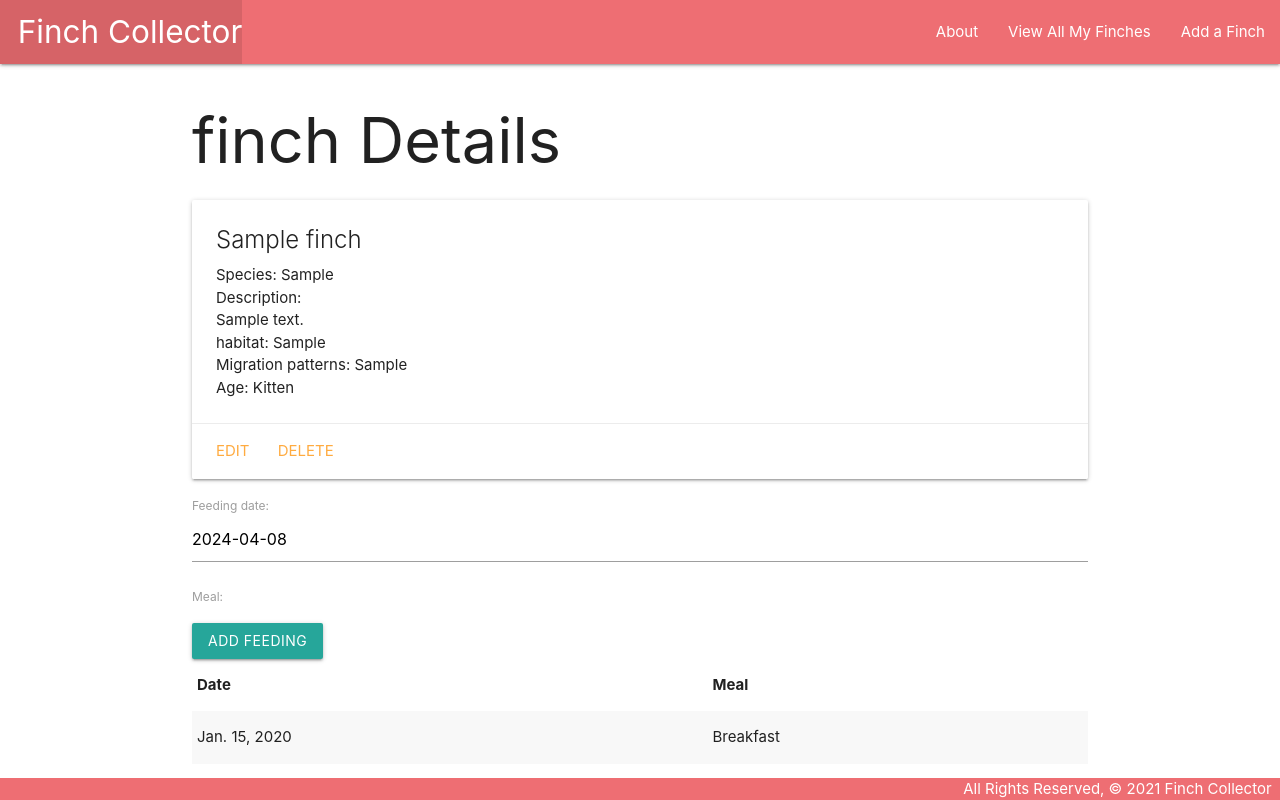
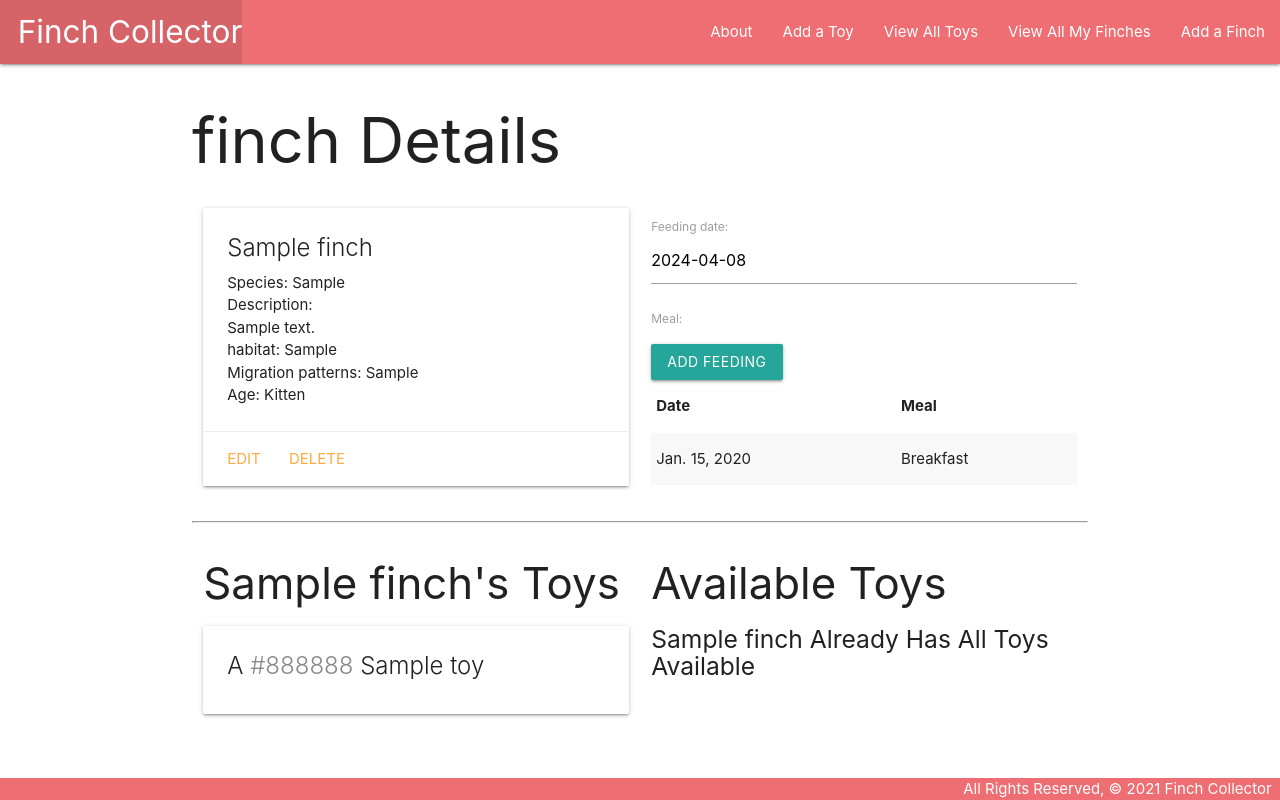
Before and after one commit to Lilysaria/finch-collector, a Django app: page /finches/1/ in a window 1280 px wide. Run offline with Django 5.2, Linux system fonts and the light colour scheme; tables that the repository leaves empty hold one stand-in row (values such as "Sample post").

Commit message:
Implement many-to-many relationship between Finch and Toy model
- add CRUD operations on Finch model to manage associations with toy model
- update finch detail view to display associated and unassociated toys
- add routes
- implement view logic

```diff
--- a/main_app/admin.py
+++ b/main_app/admin.py
@@ -1,7 +1,8 @@
 from django.contrib import admin
 # import your models here
-from .models import Finch, Feeding
+from .models import Finch, Feeding, Toy
 
 # Register your models here
 admin.site.register(Finch)
 admin.site.register(Feeding)
+admin.site.register(Toy)
--- a/main_app/models.py
+++ b/main_app/models.py
@@ -1,11 +1,28 @@
 from django.db import models
 from django.urls import reverse
+
+
+
+# you can access the cat with cat_set when you have toy
+class Toy(models.Model):
+    name = models.CharField(max_length=50)
+    color = models.CharField(max_length=20)
+
+    def __str__(self):
+        return self.name
+
+    def get_absolute_url(self):
+        return reverse('toys_detail', kwargs={'pk': self.id})
+
+
 class Finch(models.Model):
     name = models.CharField(max_length=100)
     species = models.CharField(max_length=100)
     description = models.TextField(max_length=250)
     migration_patterns = models.TextField()
     habitat = models.CharField(max_length=100)
+       # add a Many to Many field
+    toys = models.ManyToManyField(Toy)
 
     def __str__(self):
         return self.name
--- a/main_app/templates/base.html
+++ b/main_app/templates/base.html
@@ -19,6 +19,8 @@
         </ul>
         <ul class="right">
           <li><a href="/about">About</a></li>
+          <li><a href="{% url 'toys_create' %}">Add a Toy</a></li>
+          <li><a href="{% url 'toys_index' %}">View All Toys</a></li>
           <li><a href="/finches">View All My Finches</a></li>
           <li><a href="{% url 'finches_create' %}">Add a Finch</a></li>
         </ul>
--- a/main_app/templates/finches/detail.html
+++ b/main_app/templates/finches/detail.html
@@ -3,6 +3,8 @@
 
 <h1>finch Details</h1>
 
+<div class="row">
+    <div class="col s6">
 <div class="card">
   <div class="card-content">
     <span class="card-title">{{ finch.name }}</span>
@@ -48,6 +50,51 @@
 </div>
 <!-- New Markup Above -->
 </div>
+
+<!-- This is all new markup to be added just above the <script> tag -->
+    <hr>
+    <div class="row">
+      <div class="col s6">
+        <h3>{{ finch.name }}'s Toys</h3>
+        {% if finch.toys.count %}
+          {% for toy in finch.toys.all %}
+            <div class="card">
+              <div class="card-content">
+                <span class="card-title">
+                  A <span style="color: {{ toy.color }}">{{ toy.color }}</span> {{ toy.name }}
+                </span>
+              </div>
+            </div>
+          {% endfor %}
+        {% else %}
+          <h5>No Toys 😿</h5>
+        {% endif %}
+      </div>
+      <!-- Available toys will come after this line -->
+      <div class="col s6">
+        <h3>Available Toys</h3>
+        {% if toys.count %}
+          {% for toy in toys.all %}
+            <div class="card">
+              <div class="card-content">
+                <span class="card-title">
+                  A <span style="color: {{ toy.color }}">{{ toy.color }}</span> {{ toy.name }}
+                </span>
+              </div>
+              <div class="card-action">
+                <form action="{% url 'assoc_toy' finch.id toy.id %}" method="POST">
+                  {% csrf_token %}
+                  <button type="submit" class="btn">Add</button>
+                </form>
+              </div>
+            </div>
+          {% endfor %}
+        {% else %}
+          <h5>{{finch.name}} Already Has All Toys Available</h5>
+        {% endif %}
+      </div>
+    </div>
+
 <script>
   const dateEl = document.getElementById('id_date');
   // M is Materialize's global variable
--- a/main_app/urls.py
+++ b/main_app/urls.py
@@ -10,4 +10,11 @@ path('finches/<int:finch_id>/', views.finches_detail, name='detail'),
 path('finches/create/', views.FinchCreate.as_view(), name='finches_create'),
 path('finches/<int:pk>/update/', views.FinchUpdate.as_view(), name='finches_update'),
 path('finches/<int:pk>/delete/', views.FinchDelete.as_view(), name='finches_delete'),
+path('finches/<int:finch_id>/add_feeding/', views.add_feeding, name='add_feeding'),
+    path('finches/<int:finch_id>/assoc_toy/<int:toy_id>/', views.assoc_toy, name='assoc_toy'),
+    path('toys/', views.ToyList.as_view(), name='toys_index'),
+    path('toys/<int:pk>/', views.ToyDetail.as_view(), name='toys_detail'),
+    path('toys/create/', views.ToyCreate.as_view(), name='toys_create'),
+    path('toys/<int:pk>/update/', views.ToyUpdate.as_view(), name='toys_update'),
+    path('toys/<int:pk>/delete/', views.ToyDelete.as_view(), name='toys_delete'),
 ]
--- a/main_app/views.py
+++ b/main_app/views.py
@@ -1,22 +1,23 @@
 from django.shortcuts import render, redirect
 from django.views.generic.edit import CreateView, UpdateView, DeleteView
-from .models import Finch
+from django.views.generic import ListView, DetailView
+from .models import Finch, Toy
 from .forms import FeedingForm
 # Add this cats list below the imports
 
 # Create your views here.
 class FinchUpdate(UpdateView):
-  model = Finch
-  # Let's disallow the renaming of a cat by excluding the name field!
-  fields = [ 'species', 'description', 'migration_patterns', 'habitat']
+    model = Finch
+    # Let's disallow the renaming of a cat by excluding the name field!
+    fields = ['species', 'description', 'migration_patterns', 'habitat']
 
 class FinchDelete(DeleteView):
-  model = Finch
-  success_url = '/finches'
+    model = Finch
+    success_url = '/finches'
 
 class FinchCreate(CreateView):
-  model = Finch
-  fields = '__all__'
+    model = Finch
+    fields = '__all__'
 
 def home(request):
     return render(request, 'home.html')
@@ -24,12 +25,19 @@ def home(request):
 def about(request):
     return render(request, 'about.html')
 
+# cats/<int:cat_id>/assoc_toy/<int:toy_id>/
+def assoc_toy(request, finch_id, toy_id):
+    print(finch_id, toy_id)
+    finch = Finch.objects.get(id=finch_id)
+    finch.toys.add(toy_id)  # adding a row to our through table the one with 2 foreign keys in sql
+    return redirect('detail', finch_id=finch_id)
+
 def finches_index(request):
     # tell the model to find all the rows in the cats table
     finches = Finch.objects.all()
     return render(request, 'finches/index.html', {
         'finches': finches
-        #'cats' becomes a variable name in 'cats/index.html'
+        # 'cats' becomes a variable name in 'cats/index.html'
         # just like express
         # res.render('cats/index', {'cats': cats})
     })
@@ -37,22 +45,46 @@ def finches_index(request):
 # cat_id comes from the path in the urls.py
 # path('cats/<int:cat_id>/', views.cats_detail, name='detail'),
 def finches_detail(request, finch_id):
-  finch = Finch.objects.get(id=finch_id)
-  # instantiate FeedingForm to be rendered in the template
-  feeding_form = FeedingForm()
-  return render(request, 'finches/detail.html', {
-    # include the cat and feeding_form in the context
-    'finch': finch, 'feeding_form': feeding_form
-  })
+    finch = Finch.objects.get(id=finch_id)
+    # We want to search for all the toys that cat does not have!
+    # 1. create a list of ids of the toys the cat does have!
+    id_list = finch.toys.all().values_list('id')
+    # Now we can query the toys table for the toys
+    # that are not in the id_list! field lookups in django (google this)
+    toys_finch_doesnt_have = Toy.objects.exclude(id__in=id_list)
+    # instantiate FeedingForm to be rendered in the template
+    feeding_form = FeedingForm()
+    return render(request, 'finches/detail.html', {
+        # include the cat and feeding_form in the context
+        'finch': finch, 'feeding_form': feeding_form, 'toys': toys_finch_doesnt_have
+    })
 
 def add_feeding(request, cat_id):
-  # create a ModelForm instance using the data in request.POST
-  form = FeedingForm(request.POST)
-  # validate the form
-  if form.is_valid():
-    # don't save the form to the db until it
-    # has the cat_id assigned
-    new_feeding = form.save(commit=False)
-    new_feeding.cat_id = cat_id
-    new_feeding.save()
-  return redirect('detail', cat_id=cat_id)
+    # create a ModelForm instance using the data in request.POST
+    form = FeedingForm(request.POST)
+    # validate the form
+    if form.is_valid():
+        # don't save the form to the db until it
+        # has the cat_id assigned
+        new_feeding = form.save(commit=False)
+        new_feeding.cat_id = cat_id
+        new_feeding.save()
+    return redirect('detail', cat_id=cat_id)
+
+class ToyList(ListView):
+    model = Toy
+
+class ToyDetail(DetailView):
+    model = Toy
+
+class ToyCreate(CreateView):
+    model = Toy
+    fields = '__all__'
+
+class ToyUpdate(UpdateView):
+    model = Toy
+    fields = ['name', 'color']
+
+class ToyDelete(DeleteView):
+    model = Toy
+    success_url = '/toys/'
```
Also changed, not shown: main_app/templates/main_app/toy_detail.html (added, +20 -0 lines), main_app/templates/main_app/toy_form.html (added, +19 -0 lines), main_app/templates/main_app/toy_list.html (added, +25 -0 lines), main_app/migrations/0003_toy_alter_feeding_options_finch_toys.py (added).
